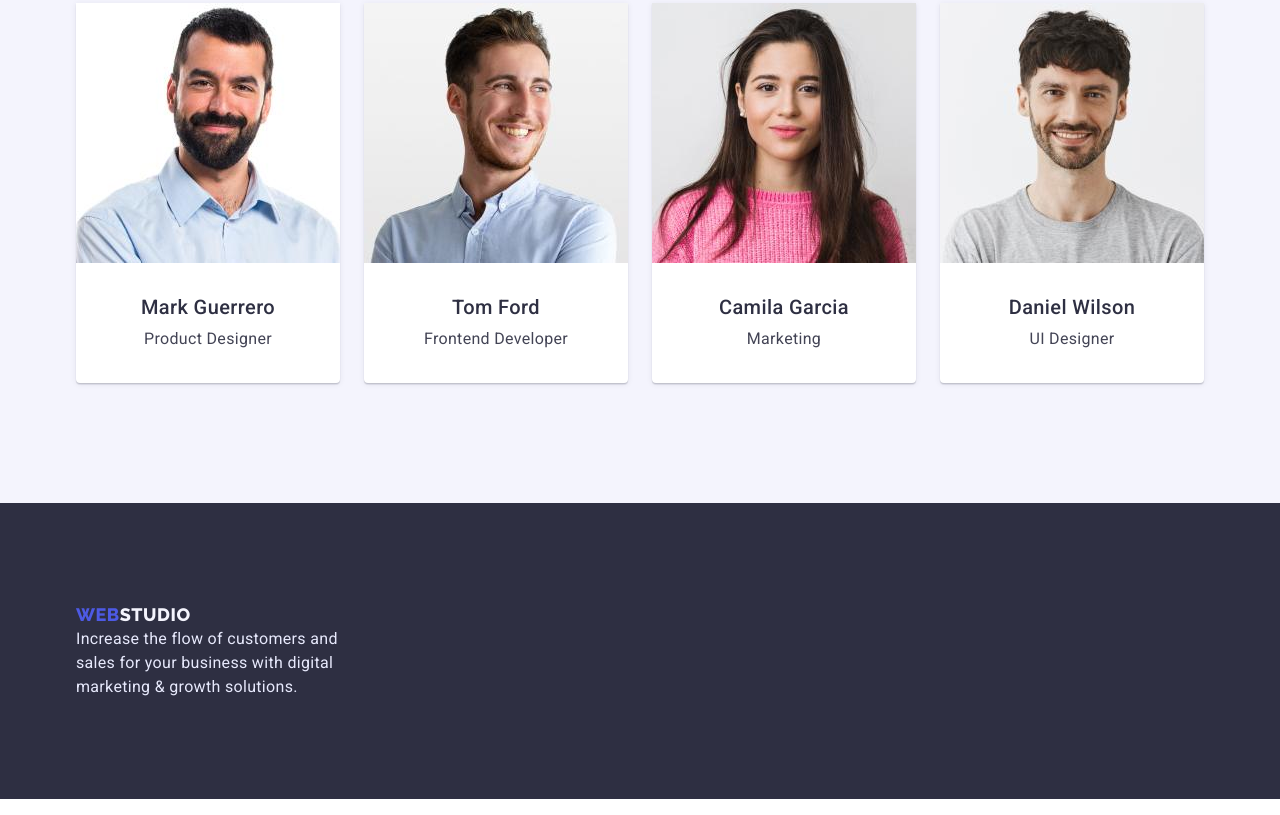
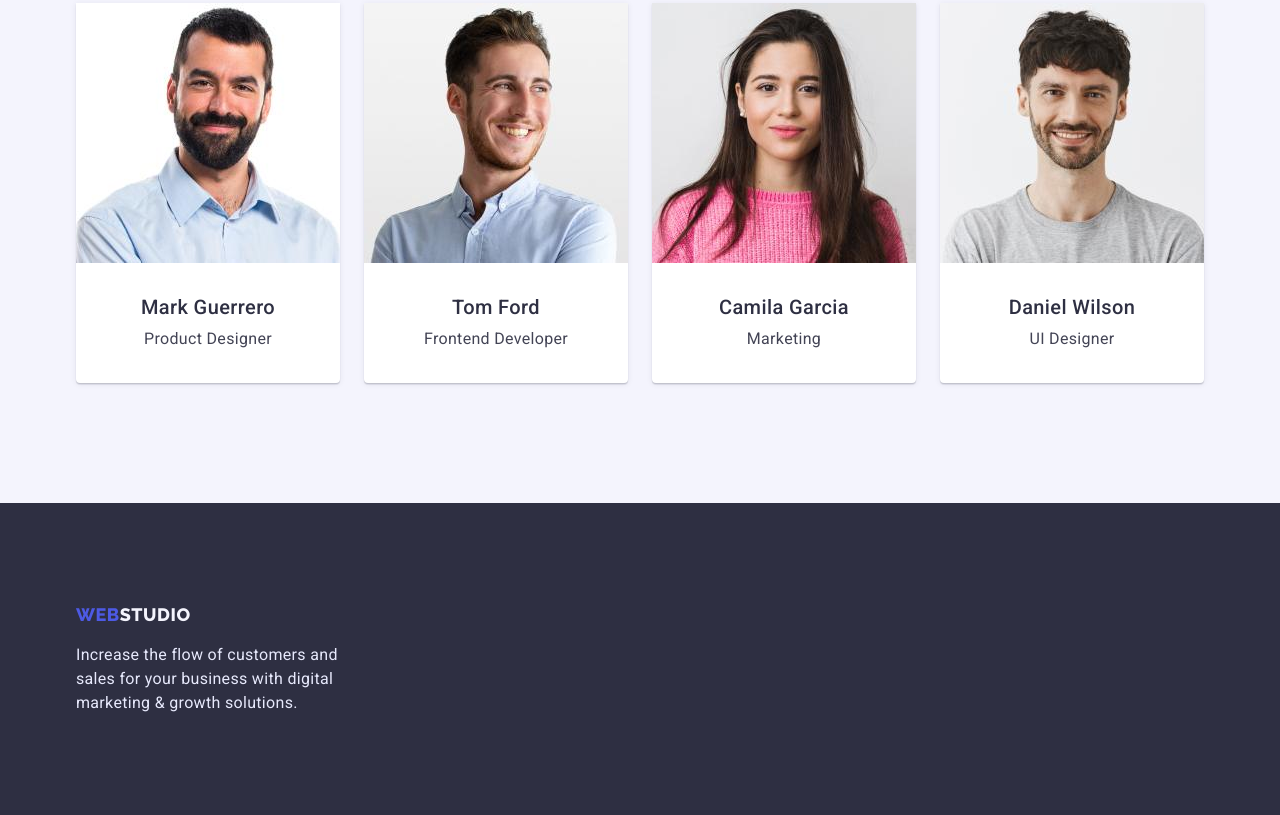
Before and after one commit to yurii-corssa/goit-markup-hw-03, a plain HTML site: page index.html in a window 1280 px wide. Shown: the part 1800-2615 px from the top of the page. Drawn offline with nearby package versions, Linux system fonts and the light colour scheme.

Commit message:
Update styles.css
correction footer

```diff
--- a/css/styles.css
+++ b/css/styles.css
@@ -263,6 +263,14 @@ button {
 
 .logo-light {
   color: var(--light-color);
+}
+
+.footer-container {
+  display: flex;
+  flex-direction: column;
+}
+
+.logo-light {
   margin-bottom: 16px;
 }
 
```
